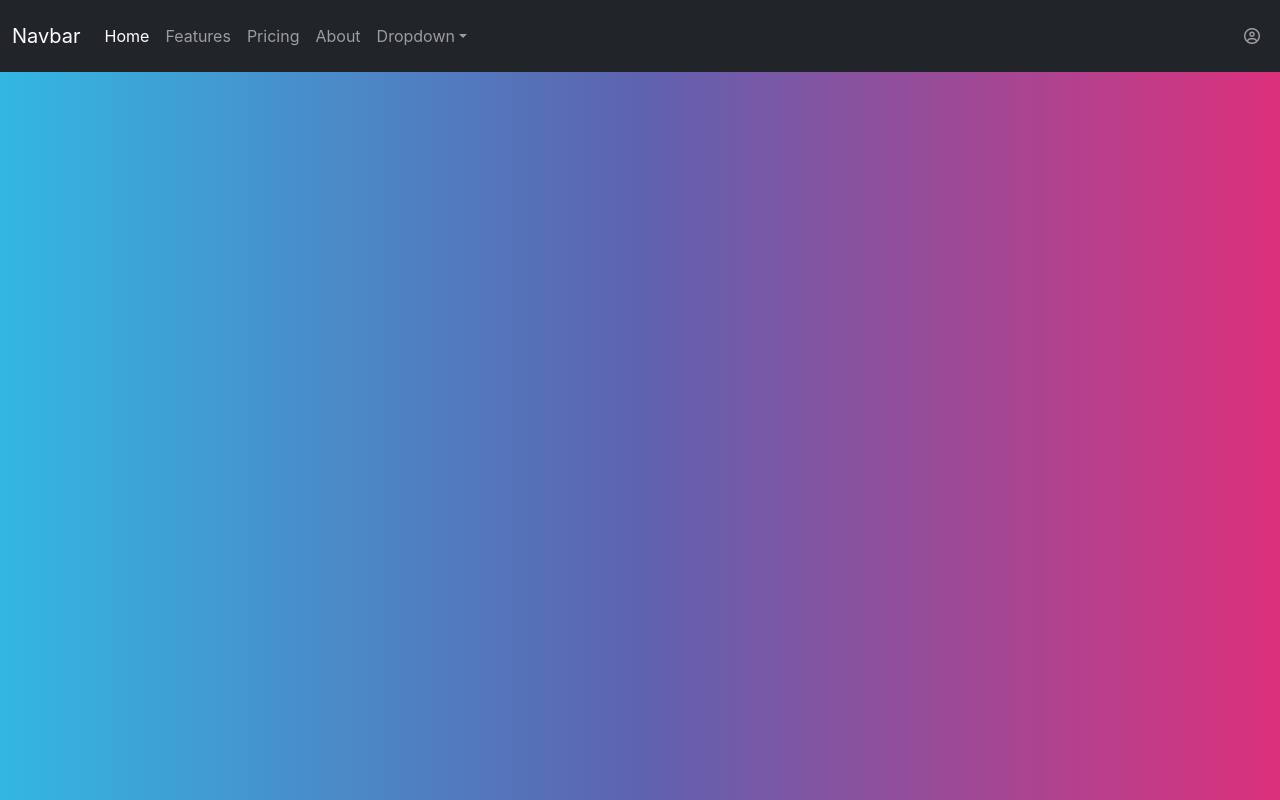
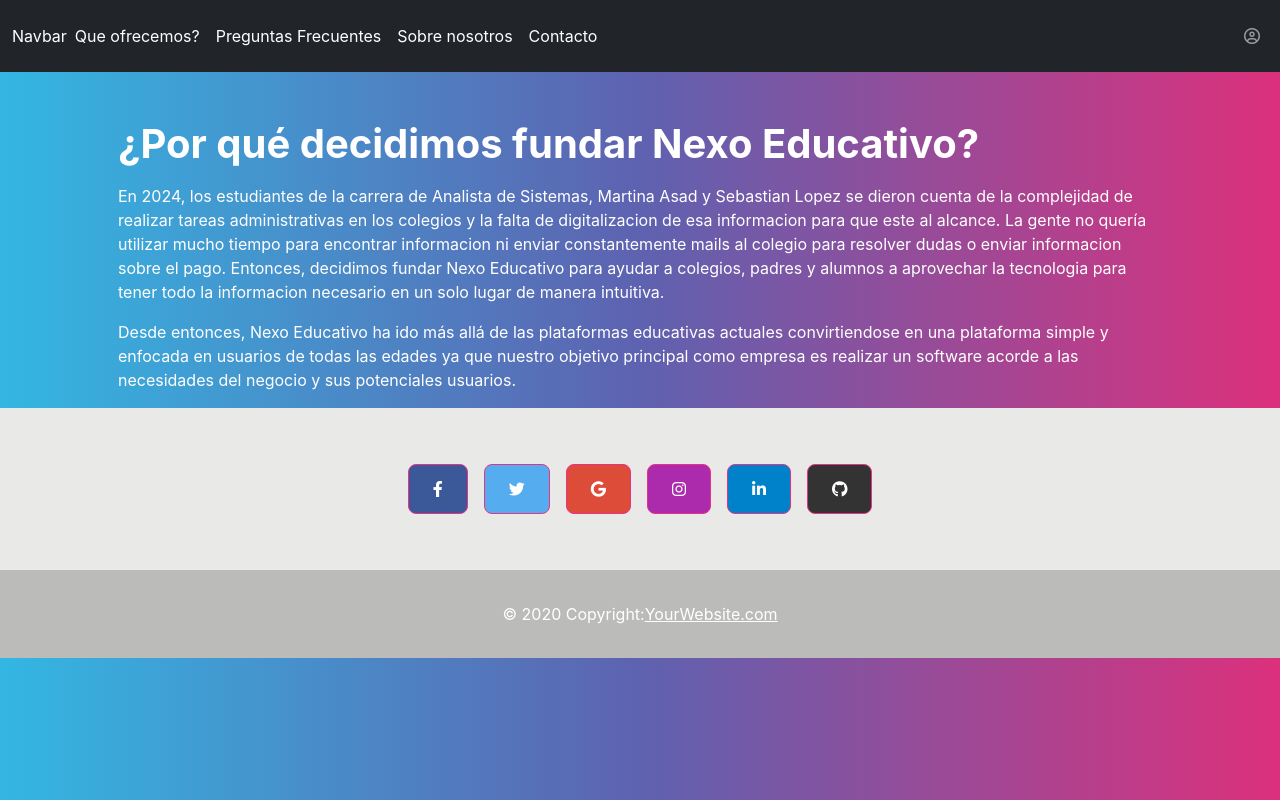
Before and after one commit to seezelop/React-nexoeducativo, a React (Create React App) app: page /sobrenosotros in a window 1280 px wide. Built offline with nearby package versions, Linux system fonts and the light colour scheme.

Commit message:
Arreglo secciones de Contacto y sobre nosotros

```diff
--- a/src/App.js
+++ b/src/App.js
@@ -6,6 +6,8 @@ import Footer from './componentes/templates/Footer';
 import Login from './componentes/pages/Login';
 import Admin from './componentes/pages/Admin'; // Importa el componente Admin
 import User from './componentes/pages/User';   // Importa el componente User
+import SobreNosotros from './componentes/pages/SobreNosotros';
+import Contacto from './componentes/pages/Contacto';
 
 function App() {
   return (
@@ -41,6 +43,10 @@ function App() {
           {/* Ruta para la página de login */}
           <Route path="/login" element={<Login />} /> {/* Aquí renderiza el componente Login */}
 
+          <Route path="/sobrenosotros" element={<SobreNosotros />} /> {/* Aquí renderiza el componente SobreNostros */}
+
+          <Route path="/contacto" element={<Contacto />} /> {/* Aquí renderiza el componente Contacto */}
+
           {/* Rutas para admin y user */}
           <Route path="/admin" element={<Admin />} /> {/* Renderiza el componente Admin */}
           <Route path="/user" element={<User />} />   {/* Renderiza el componente User */}
--- /dev/null
+++ b/src/componentes/pages/Contacto.js
@@ -0,0 +1,42 @@
+import React, { Component } from 'react';
+import Footer from '../templates/Footer';
+
+class Contacto extends Component {
+    render() {
+        return (
+            <section className="d-flex flex-column min-vh-100"> {/* Contenedor principal usando section */}
+                <section className="container d-flex justify-content-center align-items-center flex-grow-1">
+                    <section className="col-md-6">
+                        <h2 className="text-center mb-4">Contacto</h2>
+                        <form>
+                            <section className="mb-3">
+                                <label htmlFor="exampleFormControlInput1" className="form-label">Email:</label>
+                                <input
+                                    type="email"
+                                    className="form-control"
+                                    id="exampleFormControlInput1"
+                                    placeholder="Ingresa tu mail"
+                                />
+                            </section>
+                            <section className="mb-3">
+                                <label htmlFor="exampleFormControlTextarea1" className="form-label">Comentarios</label>
+                                <textarea
+                                    className="form-control"
+                                    id="exampleFormControlTextarea1"
+                                    rows="3"
+                                    placeholder="Escribe tus comentarios aquí..."
+                                ></textarea>
+                            </section>
+                            <button type="submit" className="btn btn-primary w-100 mb-3">Enviar</button> {/* Botón de enviar */}
+                        </form>
+                    </section>
+                </section>
+
+                {/* Footer colocado al final */}
+                <Footer />
+            </section>
+        );
+    }
+}
+
+export default Contacto;
--- /dev/null
+++ b/src/componentes/pages/SobreNosotros.js
@@ -0,0 +1,33 @@
+import React, { Component } from "react";
+import { Link } from 'react-router-dom'; // Importamos Link
+import Header from '../templates/Header';
+import Footer from '../templates/Footer';
+
+class SobreNosotros extends Component {
+    render() {
+        return (
+            <>
+
+            <div className="container p-4 pb-0">
+                <h1>¿Por qué decidimos fundar Nexo Educativo?</h1>
+                <p className="SobreNosotros">
+                    En 2024, los estudiantes de la carrera de Analista de Sistemas, Martina Asad y Sebastian Lopez
+                    se dieron cuenta de la complejidad de realizar tareas administrativas en los
+                    colegios y la falta de digitalizacion de esa informacion para que este al alcance.
+                    La gente no quería utilizar mucho tiempo para encontrar informacion ni enviar constantemente mails al colegio para resolver
+                    dudas o enviar informacion sobre el pago.
+                    Entonces, decidimos fundar Nexo Educativo para ayudar a colegios, padres y alumnos a aprovechar
+                    la tecnologia para tener todo la informacion necesario en un solo lugar de manera intuitiva.
+                </p>
+                <p className="SobreNosotros">Desde entonces, Nexo Educativo ha ido más allá de las plataformas
+                    educativas actuales convirtiendose en una plataforma simple y enfocada en usuarios de todas
+                    las edades ya que nuestro objetivo principal como empresa es realizar un software acorde
+                    a las necesidades del negocio y sus potenciales usuarios.</p>
+                    </div>
+            <Footer />
+            </>
+        );
+    }
+}
+
+export default SobreNosotros;
--- a/src/componentes/templates/Header.js
+++ b/src/componentes/templates/Header.js
@@ -6,7 +6,7 @@ class Header extends Component {
     return (
       <nav className="navbar navbar-expand-lg bg-dark" data-bs-theme="dark">
         <div className="container-fluid">
-          <a className="navbar-brand" href="#">Navbar</a>
+          <Link className="nav-link active" to="/App">Navbar</Link>
           <button
             className="navbar-toggler"
             type="button"
@@ -21,39 +21,18 @@ class Header extends Component {
           <div className="collapse navbar-collapse" id="navbarColor02">
             <ul className="navbar-nav me-auto">
               <li className="nav-item">
-                <a className="nav-link active" href="#">
-                  Home
-                  <span className="visually-hidden">(current)</span>
-                </a>
+                <a className="nav-link active" href="">Que ofrecemos?</a>
               </li>
               <li className="nav-item">
-                <a className="nav-link" href="#">Features</a>
+                <a className="nav-link active" href="#">Preguntas Frecuentes</a>
               </li>
               <li className="nav-item">
-                <a className="nav-link" href="#">Pricing</a>
+                <Link className="nav-link active" to="/SobreNosotros">Sobre nosotros</Link>
               </li>
               <li className="nav-item">
-                <a className="nav-link" href="#">About</a>
+                <Link className="nav-link active" to="/Contacto" >Contacto</Link>
               </li>
-              <li className="nav-item dropdown">
-                <a
-                  className="nav-link dropdown-toggle"
-                  data-bs-toggle="dropdown"
-                  href="#"
-                  role="button"
-                  aria-haspopup="true"
-                  aria-expanded="false"
-                >
-                  Dropdown
-                </a>
-                <div className="dropdown-menu">
-                  <a className="dropdown-item" href="#">Action</a>
-                  <a className="dropdown-item" href="#">Another action</a>
-                  <a className="dropdown-item" href="#">Something else here</a>
-                  <div className="dropdown-divider"></div>
-                  <a className="dropdown-item" href="#">Separated link</a>
-                </div>
-              </li>
+
             </ul>
 
              {/* Ícono de inicio de sesión al final del navbar */}
```
